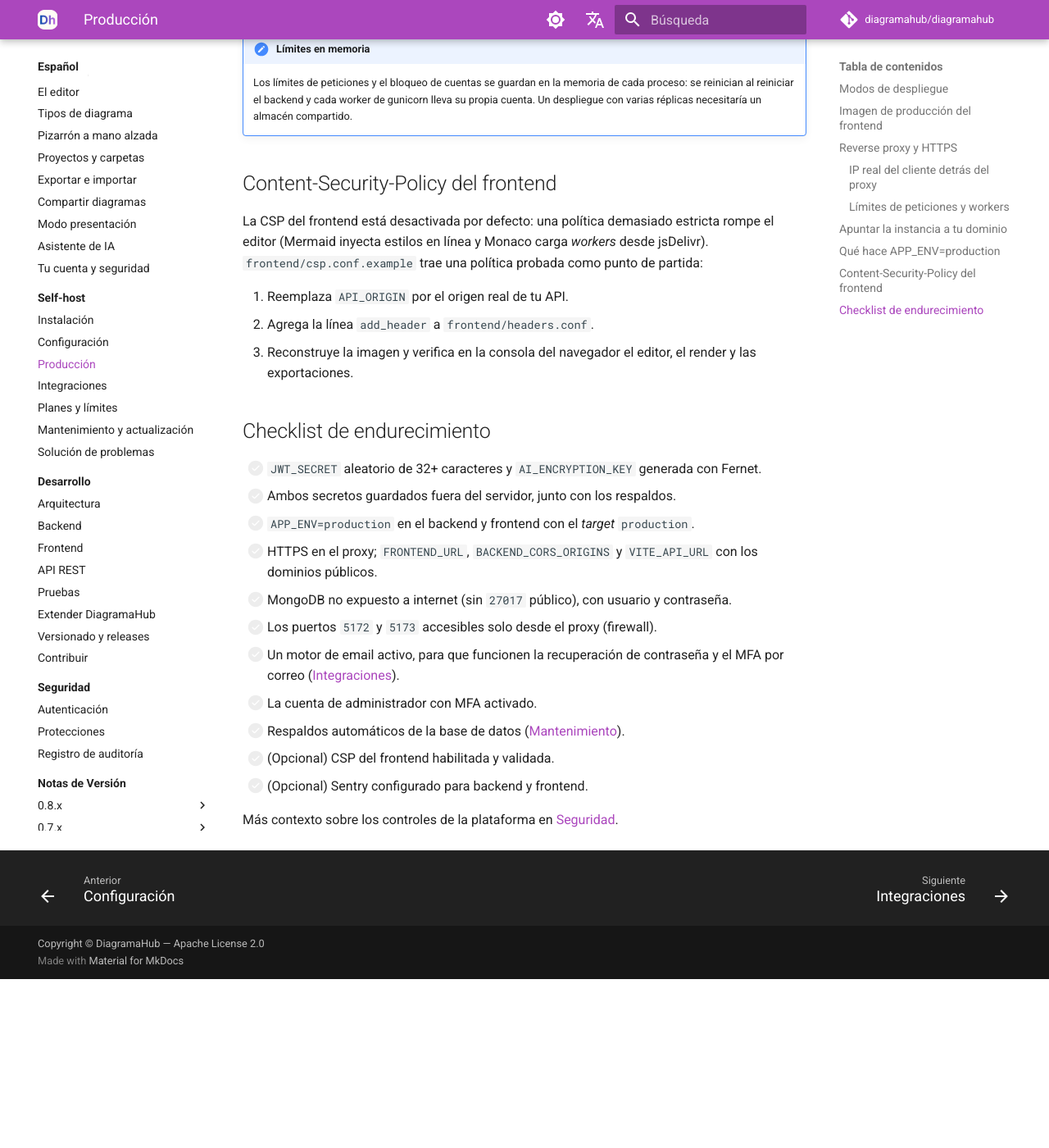
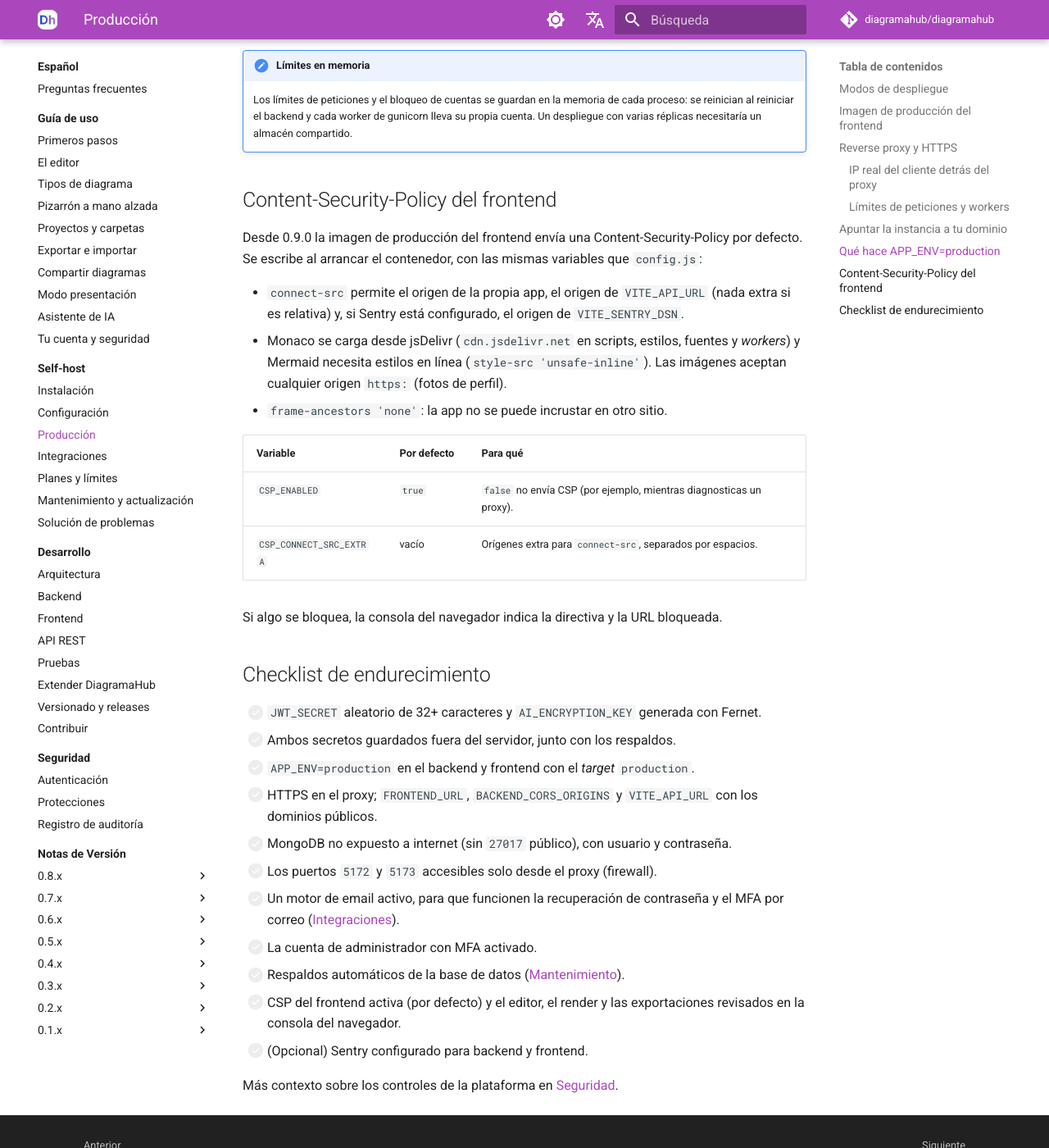
Before and after one commit to diagramahub/diagramahub, an MkDocs documentation site: the page built from docs/es/self-host/produccion.md, in a window 1280 px wide and 1400 px high, scrolled down 4559 px. Shown: the whole window at 82% size. Built offline with MkDocs 1.6.1 and Material for MkDocs 9.7.7, drawn with Linux system fonts in a browser that asks for light colours; comment, search, counter and statistics services are not loaded; before the commit the page ends 5753 px from its top, so only the background shows below that.

Commit message:
Content-Security-Policy on by default; nginx 1.30; pinned Kroki and MongoDB
- The production frontend image writes its CSP at start (entrypoint): connect-src follows VITE_API_URL and the Sentry DSN, Monaco loads from jsDelivr, Mermaid keeps inline styles, frame-ancestors 'none'. CSP_CONNECT_SRC_EXTRA adds origins, CSP_ENABLED=false turns it off. It replaces frontend/csp.conf.example (its removal went into an earlier commit of this branch).
- nginx-unprivileged 1.27 (mainline, out of support) -> 1.30 stable.
- Compose files pin yuzutech/kroki:0.36.0 (was latest) and mongo:8.0.

```diff
--- a/docs/es/self-host/produccion.md
+++ b/docs/es/self-host/produccion.md
@@ -11,7 +11,7 @@ El `docker-compose.yml` de la raíz es un enlace simbólico a uno de los dos mod
 | | `local-full` | `external-mongodb` |
 |---|---|---|
 | Pensado para | Desarrollo, pruebas, instalaciones pequeñas | Producción |
-| MongoDB | Contenedor `mongo:8` con volumen `mongodb_data`, puerto `27017` publicado | Externo, vía `MONGO_URI` (Atlas, servidor propio) |
+| MongoDB | Contenedor `mongo:8.0` con volumen `mongodb_data`, puerto `27017` publicado | Externo, vía `MONGO_URI` (Atlas, servidor propio) |
 | Kroki | Contenedor interno | Contenedor interno |
 | Backend | `APP_ENV=development`: uvicorn con recarga en caliente, Swagger en `/docs` | `APP_ENV=production` (por defecto de la imagen): gunicorn con `WORKERS` procesos, sin Swagger |
 | Frontend | *Target* `development`: servidor de Vite con HMR y código montado | *Target* `production`: build estático servido por Nginx sin root |
@@ -187,14 +187,22 @@ Para consultar Swagger en una instancia de producción, levanta una copia con
 
 ## Content-Security-Policy del frontend
 
-La CSP del frontend está desactivada por defecto: una política demasiado estricta rompe el
-editor (Mermaid inyecta estilos en línea y Monaco carga *workers* desde jsDelivr).
-`frontend/csp.conf.example` trae una política probada como punto de partida:
+Desde 0.9.0 la imagen de producción del frontend envía una Content-Security-Policy por
+defecto. Se escribe al arrancar el contenedor, con las mismas variables que `config.js`:
 
-1. Reemplaza `API_ORIGIN` por el origen real de tu API.
-2. Agrega la línea `add_header` a `frontend/headers.conf`.
-3. Reconstruye la imagen y verifica en la consola del navegador el editor, el render y las
-   exportaciones.
+- `connect-src` permite el origen de la propia app, el origen de `VITE_API_URL` (nada extra si
+  es relativa) y, si Sentry está configurado, el origen de `VITE_SENTRY_DSN`.
+- Monaco se carga desde jsDelivr (`cdn.jsdelivr.net` en scripts, estilos, fuentes y *workers*)
+  y Mermaid necesita estilos en línea (`style-src 'unsafe-inline'`). Las imágenes aceptan
+  cualquier origen `https:` (fotos de perfil).
+- `frame-ancestors 'none'`: la app no se puede incrustar en otro sitio.
+
+| Variable | Por defecto | Para qué |
+|---|---|---|
+| `CSP_ENABLED` | `true` | `false` no envía CSP (por ejemplo, mientras diagnosticas un proxy). |
+| `CSP_CONNECT_SRC_EXTRA` | vacío | Orígenes extra para `connect-src`, separados por espacios. |
+
+Si algo se bloquea, la consola del navegador indica la directiva y la URL bloqueada.
 
 ## Checklist de endurecimiento
 
@@ -209,7 +217,7 @@ editor (Mermaid inyecta estilos en línea y Monaco carga *workers* desde jsDeliv
       por correo ([Integraciones](integraciones.md)).
 - [ ] La cuenta de administrador con MFA activado.
 - [ ] Respaldos automáticos de la base de datos ([Mantenimiento](mantenimiento.md)).
-- [ ] (Opcional) CSP del frontend habilitada y validada.
+- [ ] CSP del frontend activa (por defecto) y el editor, el render y las exportaciones revisados en la consola del navegador.
 - [ ] (Opcional) Sentry configurado para backend y frontend.
 
 Más contexto sobre los controles de la plataforma en [Seguridad](../seguridad/index.md).
```
Also changed, not shown: ARCHITECTURE.md (+1 -1 lines), INSTALL.md (+1 -1 lines), deploy/external-mongodb/README.md (+1 -1 lines), deploy/local-full/README.md (+2 -2 lines), docs/en/development/architecture.md (+1 -1 lines), docs/en/self-host/production.md (+17 -8 lines), docs/es/desarrollo/arquitectura.md (+1 -1 lines), 5 other files.
